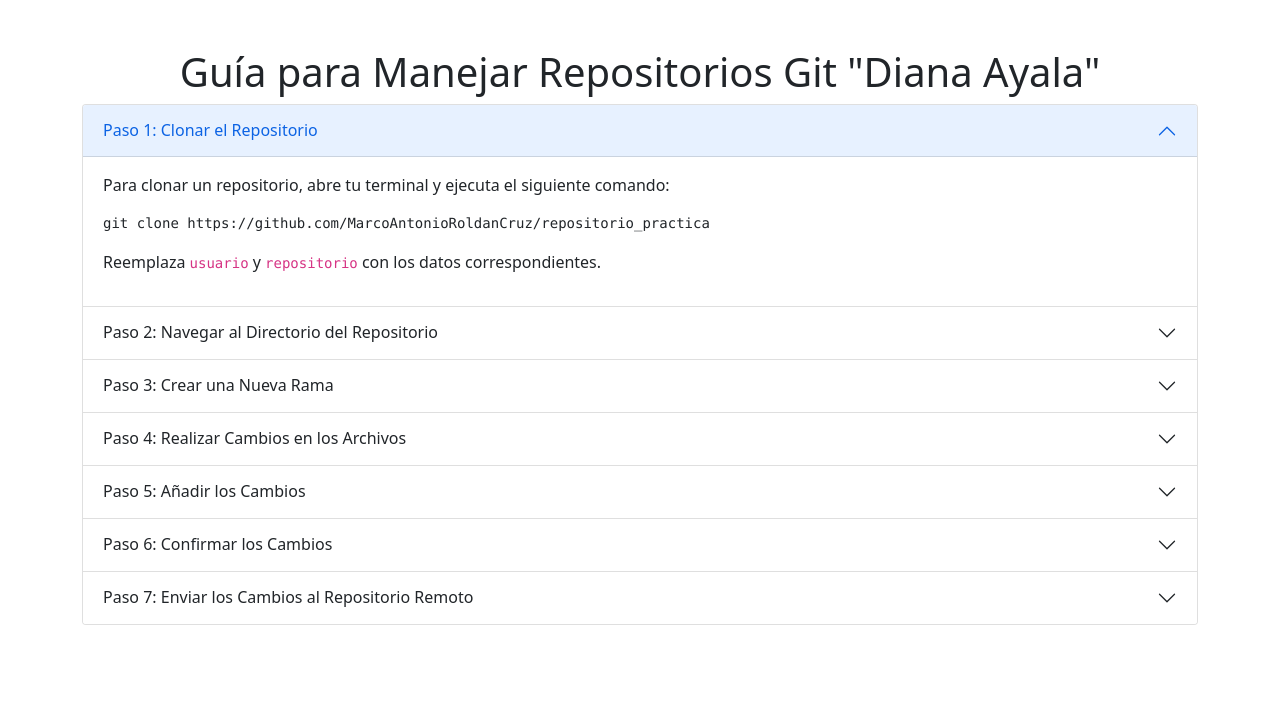
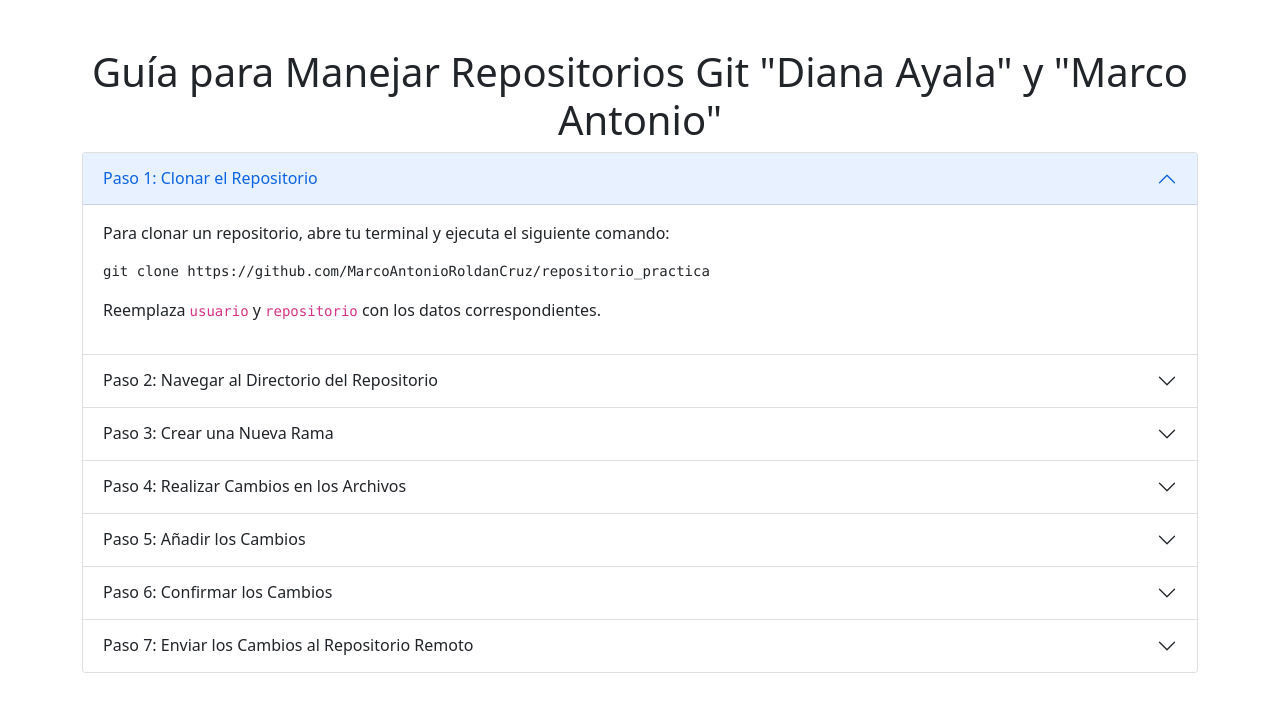
Before and after one commit to MarcoAntonioRoldanCruz/repositorio_practica, a plain HTML site: page index.html in a window 1280 px wide. Drawn offline with nearby package versions, Linux system fonts and the light colour scheme.

Commit message:
Ahora he modificado yo

```diff
--- a/index.html
+++ b/index.html
@@ -9,7 +9,7 @@
 </head>
 <body>
     <div class="container mt-5">
-        <h1 class="text-center">Guía para Manejar Repositorios Git "Diana Ayala"</h1>
+        <h1 class="text-center">Guía para Manejar Repositorios Git "Diana Ayala" y "Marco Antonio"</h1>
 
         <div class="accordion" id="gitGuide">
             <div class="accordion-item">
```
